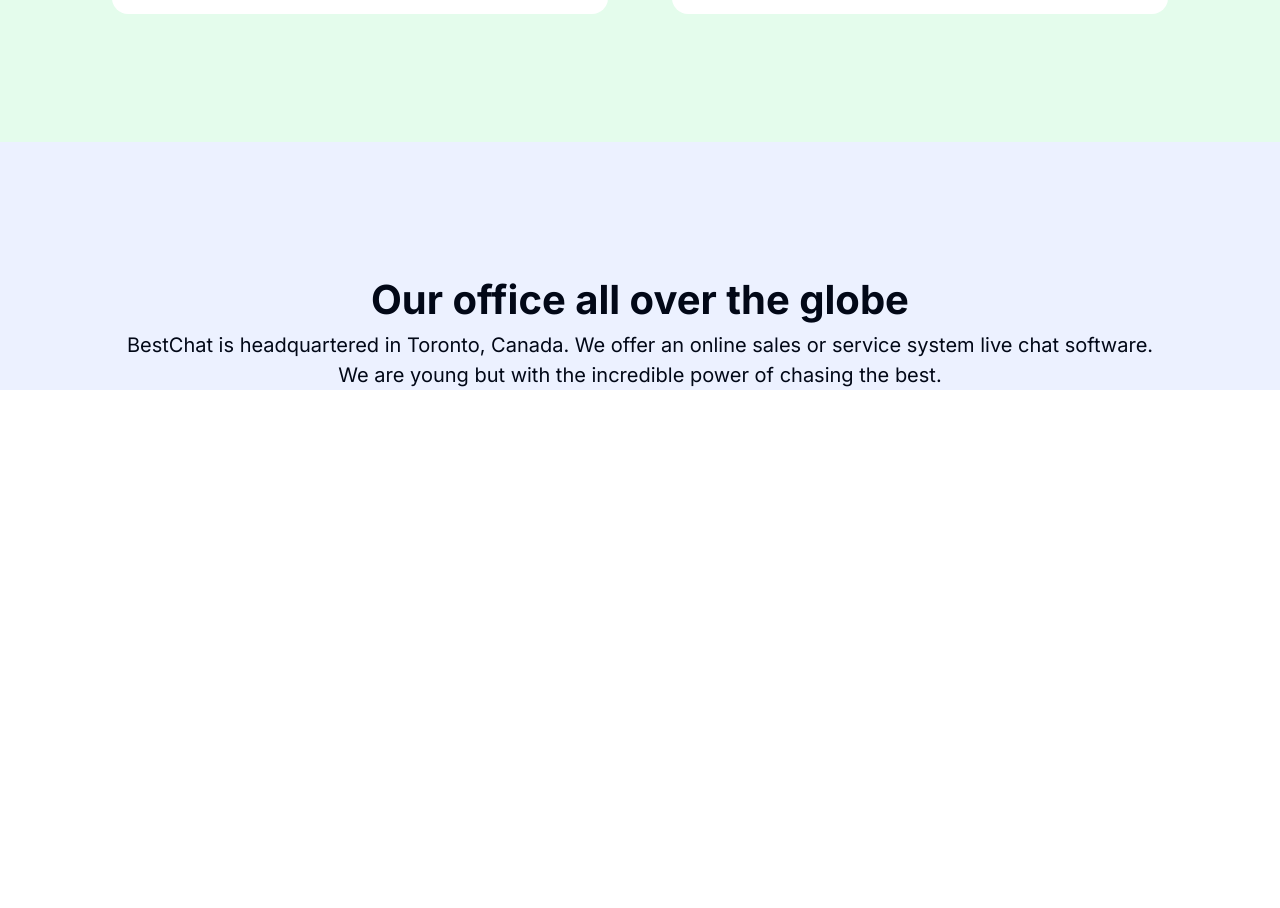
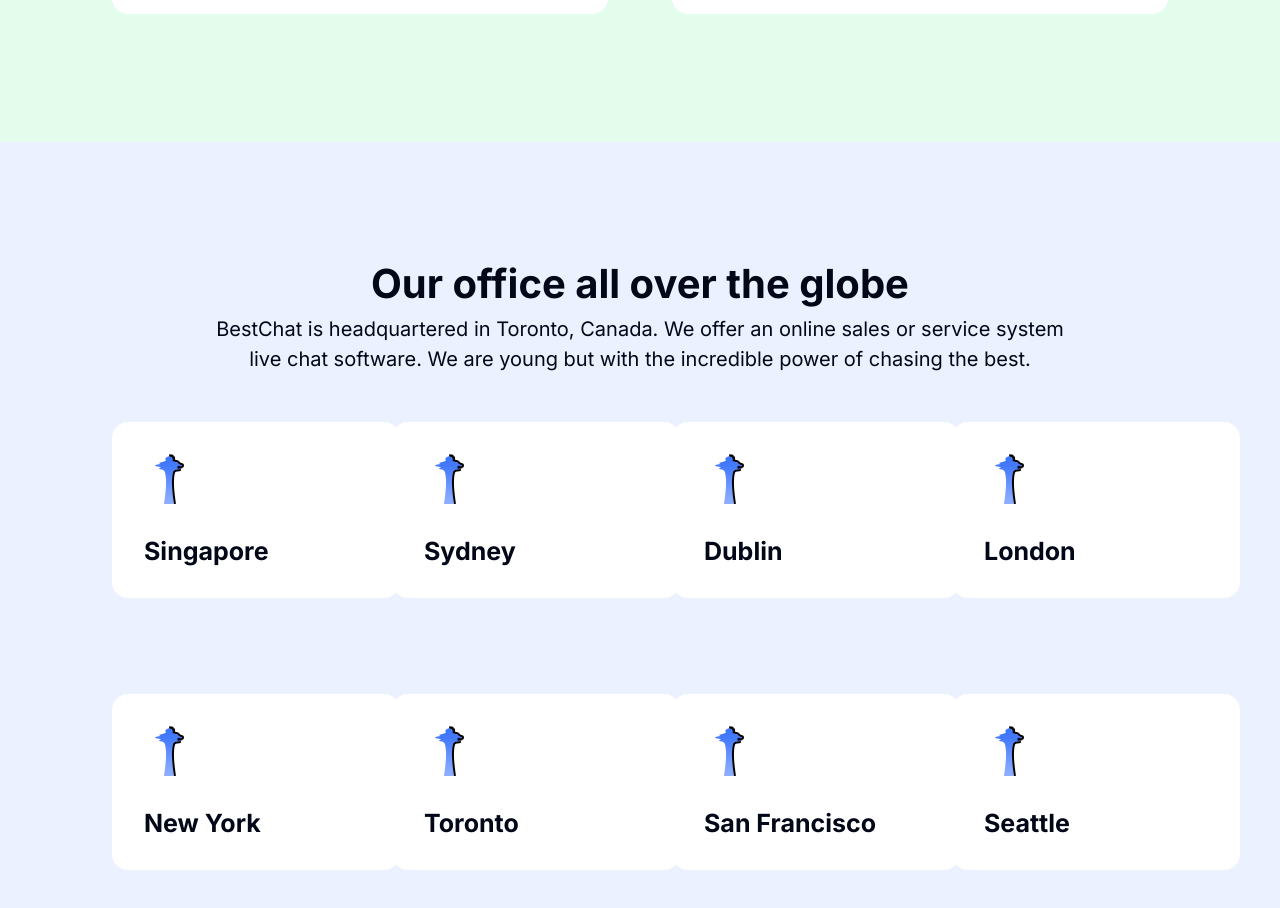
Before and after one commit to mashami/best-chat, a Next.js app: page / in a window 1280 px wide. Shown: the part 1775-2683 px from the top of the page. Before the commit the page ends 2165 px from the top, so only its background shows below. Built offline with nearby package versions, Linux system fonts and the light colour scheme.

Commit message:
feat: push 02

```diff
--- /dev/null
+++ b/src/components/LocationSection/Card.tsx
@@ -0,0 +1,24 @@
+/* eslint-disable @next/next/no-img-element */
+
+interface CardProps {
+  icon: string
+  text: string
+}
+const Card = ({ icon, text }: CardProps) => {
+  return (
+    <div className=" w-72 h-44 bg-white rounded-[16px] p-8 grid place-content-between ">
+      <span className="">
+        <img
+          src={icon}
+          style={{ objectFit: "cover" }}
+          alt="image"
+          width={50}
+          height={50}
+        />
+      </span>
+      <h3 className="font-bold text-[25px]">{text}</h3>
+    </div>
+  )
+}
+
+export default Card
--- a/src/components/LocationSection/LocationSection.tsx
+++ b/src/components/LocationSection/LocationSection.tsx
@@ -1,14 +1,26 @@
+import Card from "./Card"
+
 const LocationSection = () => {
   return (
     <section className="bg-[#ecf1ff]">
-      <div className="container pt-32 ">
-        <div className="w-full mx-auto text-center">
+      <div className="container pt-28 ">
+        <div className="w-full mx-auto text-center px-24">
           <h2 className="font-bold">Our office all over the globe</h2>
-          <h3>
+          <h3 className="">
             BestChat is headquartered in Toronto, Canada. We offer an online
             sales or service system live chat software. We are young but with
             the incredible power of chasing the best.
           </h3>
+        </div>
+        <div className="grid grid-cols-4 gap-y-24 gap-x-16 mt-12 pb-28">
+          <Card text="Singapore" icon={"./01.png"} />
+          <Card text="Sydney" icon={"./01.png"} />
+          <Card text="Dublin" icon={"./01.png"} />
+          <Card text="London" icon={"./01.png"} />
+          <Card text="New York" icon={"./01.png"} />
+          <Card text="Toronto" icon={"./01.png"} />
+          <Card text="San Francisco" icon={"./01.png"} />
+          <Card text="Seattle" icon={"./01.png"} />
         </div>
       </div>
     </section>
```
Also changed, not shown: public/01.png (added).
